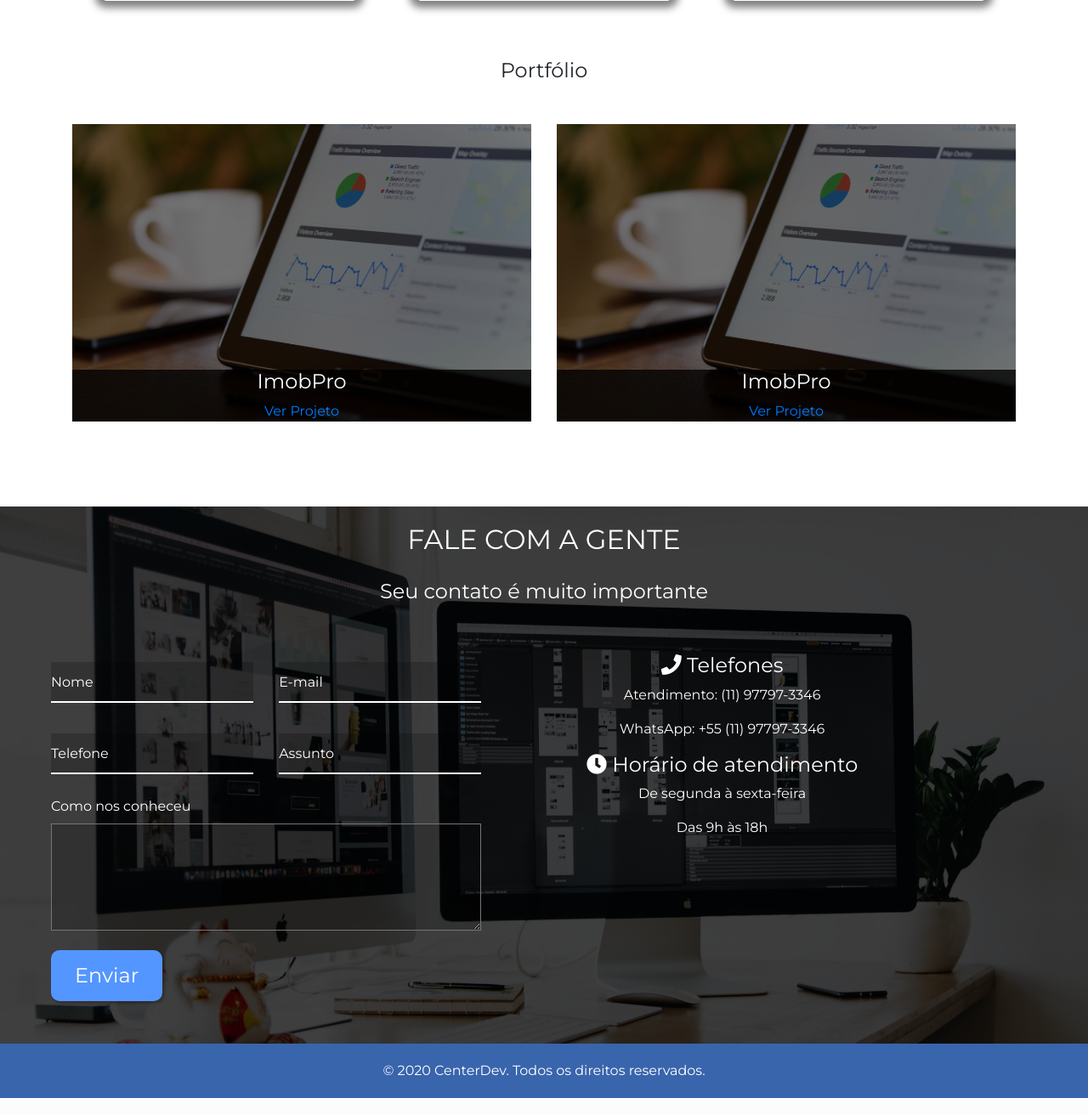
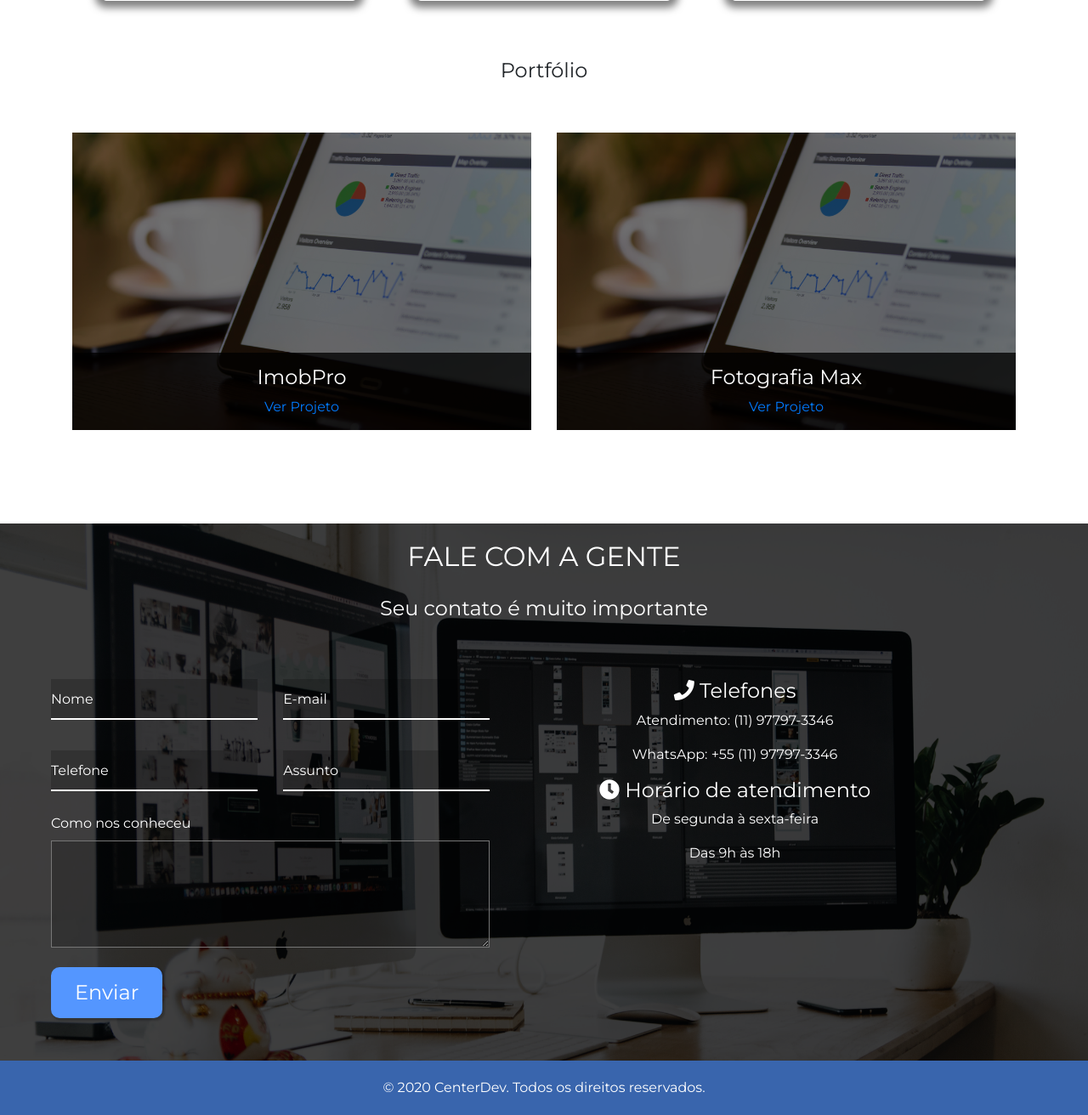
Before and after one commit to FrontDevWork/Center-Dev, a PHP site: page / in a window 1280 px wide. Shown: the part 1306-2618 px from the top of the page at 85% size. Run offline with PHP 8.4, Linux system fonts and the light colour scheme.

Commit message:
ajuste portfolio

```diff
--- a/css/style.css
+++ b/css/style.css
@@ -217,15 +217,18 @@ opacity: .8;
 
 .card-portfolio {
   height: 350px;
+  margin: 10px 0;
   background: url('../img/banner.png');
   background-size: cover !important;
   background-position: center !important;
   position: relative;
 }
+
 .texto-portfolio {
   background: rgba(0, 0, 0, 0.78);
   color: #fff;
   position: absolute;
+  padding: 15px;
   bottom: 0;
   width: 100%;
 }
@@ -311,6 +314,9 @@ opacity: .8;
 .ajuda-contato {
   text-transform: uppercase;
   padding: 20px 0;
+}
+#data-contato {
+  padding: 10px;
 }
 
 button.btn.btn-contato {
@@ -419,9 +425,7 @@ button.btn-formulario:hover {
     width: 100%;
     margin:  30px 0;
   }
-  #data-contato {
 
-  }
 }
 
 /*footer*/
--- a/index.php
+++ b/index.php
@@ -122,7 +122,7 @@
                 <div class="card-portfolio">
                     <div class="texto-portfolio text-center">
                         <h4>ImobPro</h4>
-                        <a href="action-administradora">Ver Projeto</a>
+                        <a href="#">Ver Projeto</a>
 
                     </div>
                 </div>
@@ -130,8 +130,8 @@
             <div class="col-sm-6">
                 <div class="card-portfolio">
                     <div class="texto-portfolio text-center">
-                        <h4>ImobPro</h4>
-                        <a href="action-administradora">Ver Projeto</a>
+                        <h4>Fotografia Max</h4>
+                        <a href="#">Ver Projeto</a>
 
                     </div>
                 </div>
```
